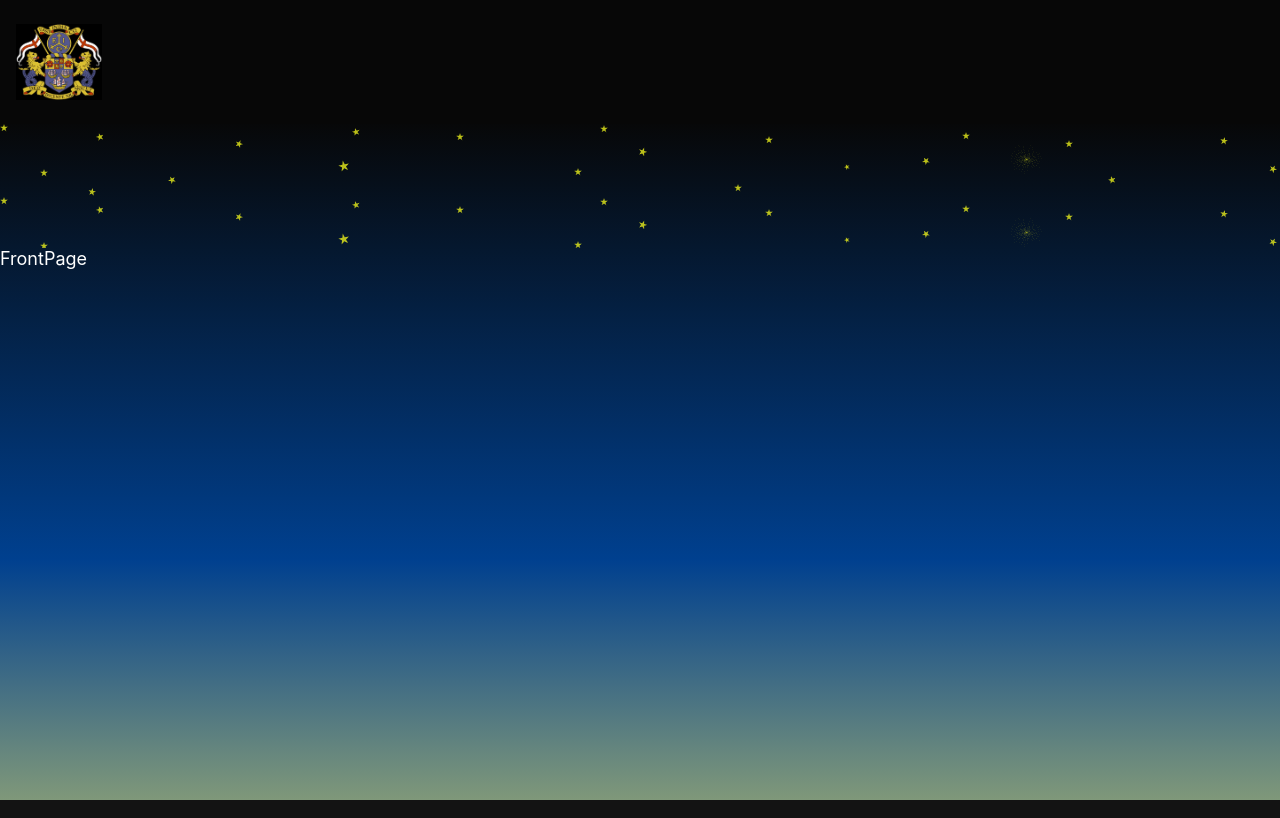
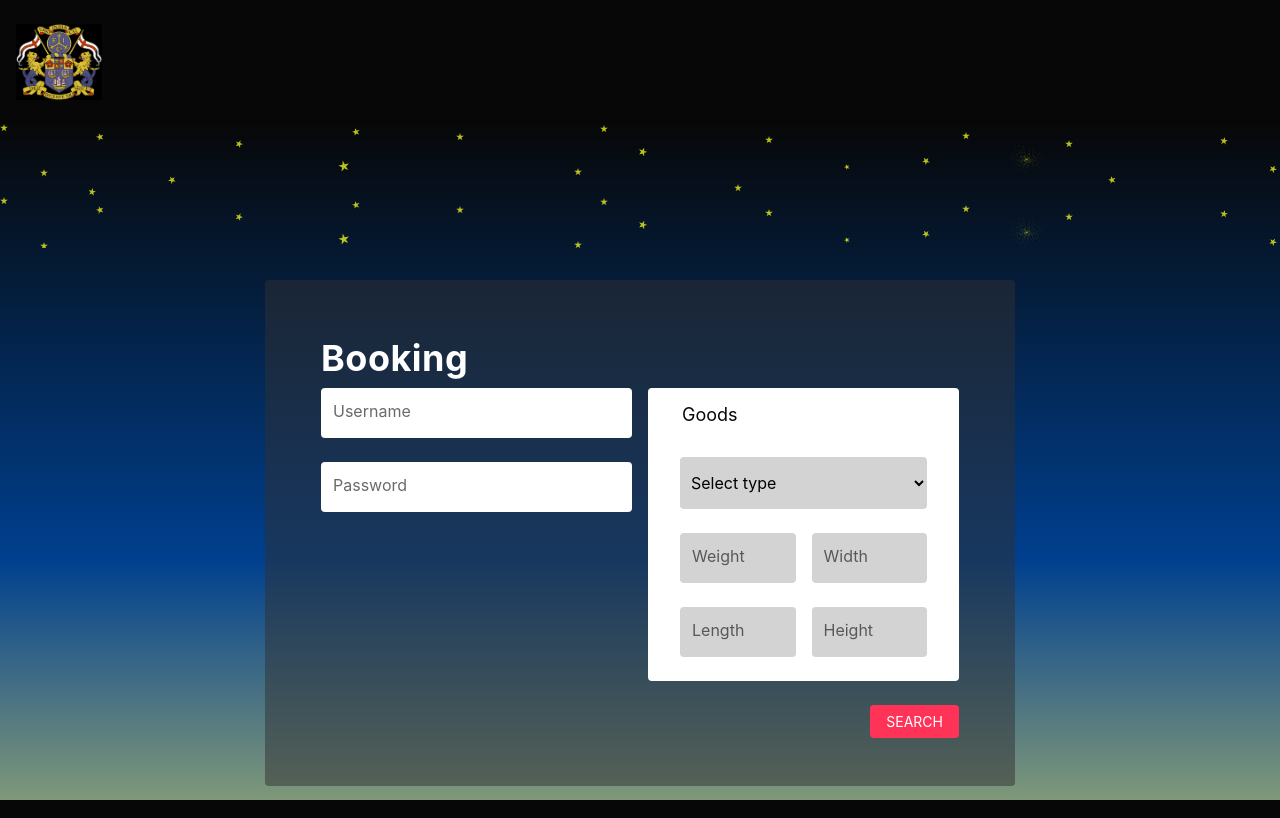
Before and after one commit to vaarvik/eit-front, a React (Create React App) app: page / in a window 1280 px wide. Built offline with nearby package versions, Linux system fonts and the light colour scheme.

Commit message:
Create base of front page

```diff
--- a/src/components/Form/Button/Button.scss
+++ b/src/components/Form/Button/Button.scss
@@ -23,4 +23,6 @@
 .ButtonGroup {
 	display: flex;
 	justify-content: flex-end;
+    margin: 24px 0;
+    @include cleanMargins();
 }
--- /dev/null
+++ b/src/components/Form/Dropdown/Dropdown.jsx
@@ -0,0 +1,18 @@
+import { useState } from "react";
+import "./Dropdown.scss";
+
+function Dropdown({options = [{title: "None", value: 0}]}) {
+    const [isUsed, setIsUsed] = useState(false);
+    const onSelect = () => (setIsUsed(true));
+
+    return (
+        <div className="Dropdown">
+            <select className="Dropdown__select" onChange={ onSelect }>
+                { options.map((option, index) => <option className="Dropdown__option" key={index} value={option.value} disabled={(option.isDisabled && isUsed) ?? false}>{option.title}</option>) }
+            </select>
+        </div>
+
+    )
+}
+
+export default Dropdown;
--- /dev/null
+++ b/src/components/Form/Dropdown/Dropdown.scss
@@ -0,0 +1,20 @@
+@import "/src/assets/styles/01_global/text";
+@import "/src/assets/styles/01_global/colors";
+@import "/src/assets/styles/01_global/mixins";
+
+.Dropdown {
+    margin: 24px 0;
+    @include cleanMargins();
+
+    .Dropdown__select {
+        background-color: $grey3;
+        border: none;
+        border-radius: 4px;
+        display: block;
+        font-size: $base-font-size - 2px;
+        max-width: 700px;
+        outline: none;
+        padding: 15px 7px;
+        width: 100%;
+    }
+}
--- /dev/null
+++ b/src/components/Form/Fieldset/Fieldset.jsx
@@ -0,0 +1,15 @@
+import React from 'react'
+import "./Fieldset.scss"
+
+function Fieldset({title, children}) {
+  return (
+	<div className='Fieldset'>
+    <fieldset>
+      <legend>{title}</legend>
+      {children}
+    </fieldset>
+  </div>
+  )
+}
+
+export default Fieldset;
--- /dev/null
+++ b/src/components/Form/Fieldset/Fieldset.scss
@@ -0,0 +1,13 @@
+@import "/src/assets/styles/01_global/colors";
+
+.Fieldset {
+	background-color: $white;
+	border-radius: 4px;
+	color: $black;
+	margin: 0;
+	padding: 16px 24px;
+
+	fieldset {
+		border: 0;
+	}
+}
--- a/src/components/Form/InputForm.jsx
+++ b/src/components/Form/InputForm.jsx
@@ -5,8 +5,8 @@ import { Form } from "react-router-dom";
 function InputForm({title, method, action, children}) {
   return (
 	<Form className="InputForm" method={method} action={action}>
-		<h2>{title}</h2>
 		<div className="wrapper">
+			<h2>{title}</h2>
 			{children}
 		</div>
 	</Form>
--- a/src/components/Form/InputForm.scss
+++ b/src/components/Form/InputForm.scss
@@ -1,6 +1,7 @@
 @import "/src/assets/styles/01_global/colors";
 
 .InputForm {
-	background-color: $black2;
-	padding: 32px 24px;
+	background-color: rgba($black2, .5);
+	border-radius: 4px;
+	padding: 16px 24px;
 }
--- a/src/components/Form/TextField/TextField.jsx
+++ b/src/components/Form/TextField/TextField.jsx
@@ -1,9 +1,32 @@
+import { useState } from "react";
 import "./TextField.scss";
 
-function TextField({title, name, id, type = "input"}){
+function TextField({title, name, id, type = "input", min=0, max=100}){
+    const [hasValue, setHasValue] = useState(false);
+    const [value, setValue] = useState("")
+    const onChange = (e) => {
+        setValue(e.target.value);
+
+        if(type === "number") {
+            if(e.target.value > max) setValue(max);
+            if(e.target.value < min) setValue(min);
+        }
+
+        if(e.target.value && !hasValue) setHasValue(true)
+        else if(hasValue) setHasValue(false);
+    }
+
+    let numberProps = {};
+    if(type === "number") {
+        numberProps = {
+            min,
+            max,
+        }
+    }
+
     return (
         <div className="TextField">
-            <input type={type} className="TextField__input" id={id} name={name} />
+            <input {...numberProps} type={type} className={`TextField__input${hasValue ? " active" : ""}`} id={id} name={name} onChange={onChange} value={value}/>
             <label htmlFor={id} className="TextField__label">{title}</label>
         </div>
     )
--- a/src/components/Form/TextField/TextField.scss
+++ b/src/components/Form/TextField/TextField.scss
@@ -23,6 +23,7 @@
     }
 
     .TextField__input {
+        border: 0;
         border-radius: 4px;
         font-size: $base-font-size - 2px;
         margin: 0;
@@ -30,7 +31,7 @@
         text-align: left;
         width: 100%;
 
-        &:focus {
+        &:focus, &.active {
             & + .TextField__label {
                 opacity: 1;
                 font-size: $base-font-size - 8px;
@@ -39,3 +40,7 @@
         }
     }
 }
+
+.Fieldset .TextField__input {
+	background-color: $grey3;
+}
--- a/src/pages/FrontPage/FrontPage.jsx
+++ b/src/pages/FrontPage/FrontPage.jsx
@@ -1,7 +1,62 @@
+import InputForm from "../../components/Form/InputForm";
+import TextField from "../../components/Form/TextField/TextField";
+import Button from "../../components/Form/Button/Button";
+import ButtonGroup from "../../components/Form/Button/ButtonGroup";
+import Dropdown from "../../components/Form/Dropdown/Dropdown";
+import Fieldset from "../../components/Form/Fieldset/Fieldset";
+
 function FrontPage() {
   return (
     <div className="FrontPage">
-      FrontPage
+      <div className="wrapper">
+      <InputForm title="Booking" method="post" action="/login">
+        <div className="grid cols-2">
+          <div className="grid__item">
+            <TextField title="Username" name="username" id="login-username"/>
+            <TextField title="Password" name="password" id="login-password"/>
+          </div>
+          <div className="grid__item">
+            <Fieldset title="Goods">
+              <Dropdown options={[
+                {
+                  value: "none",
+                  title: "Select type",
+                  isDisabled: true
+                },
+                {
+                  value: "weapons",
+                  title: "Weapons"
+                },
+                {
+                  value: "live-animals",
+                  title: "Live animals"
+                },
+                {
+                  value: "refrigerated-goods",
+                  title: "Refrigerated Goods"
+                },
+              ]} />
+
+            <div className="grid cols-2">
+              <div className="grid__item">
+                <TextField title="Weight" type="number" name="weight" id="transport-weight" />
+                <TextField title="Length" type="number" name="length" id="transport-length" />
+              </div>
+              <div className="grid__item">
+                <TextField title="Width" type="number" name="width" id="transport-width" />
+                <TextField title="Height" type="number" name="height" id="transport-height" />
+              </div>
+            </div>
+            </Fieldset>
+          </div>
+        </div>
+        <ButtonGroup>
+          <Button preventDefault={true}>
+            Search
+          </Button>
+        </ButtonGroup>
+      </InputForm>
+      </div>
     </div>
   );
 }
```
